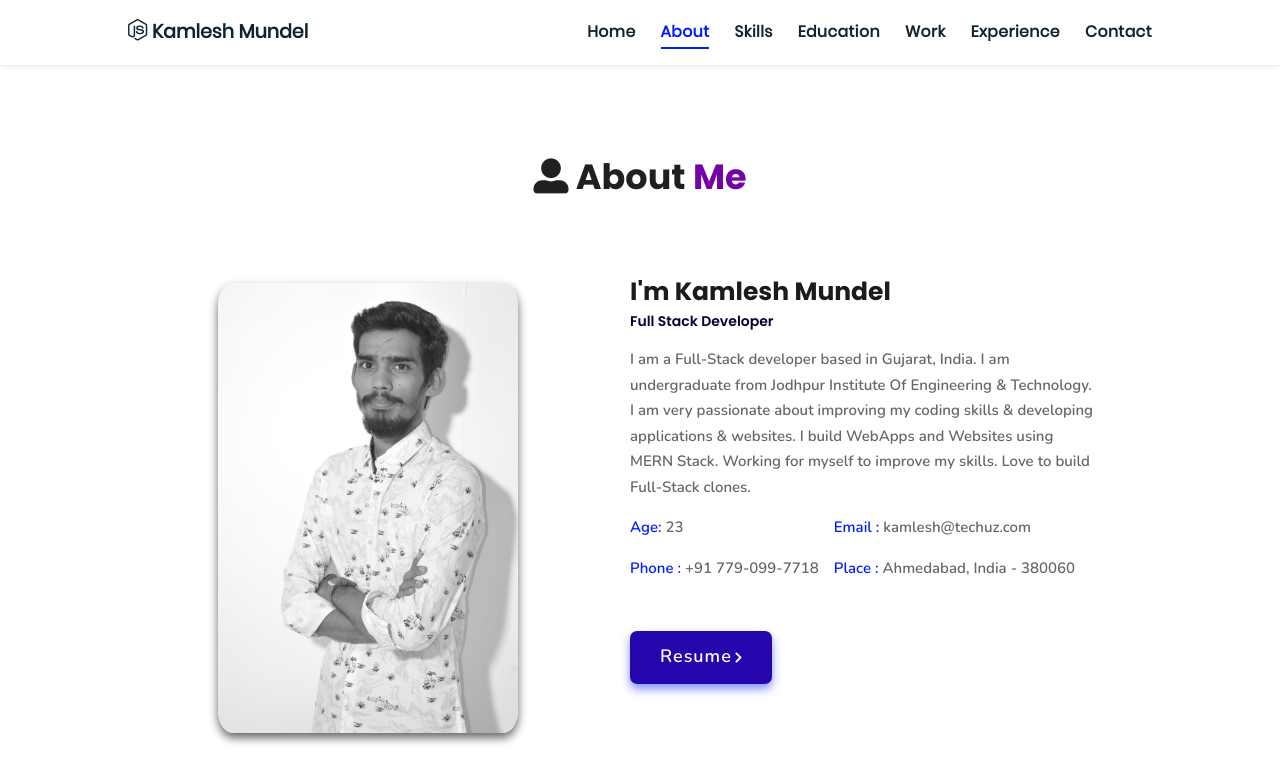
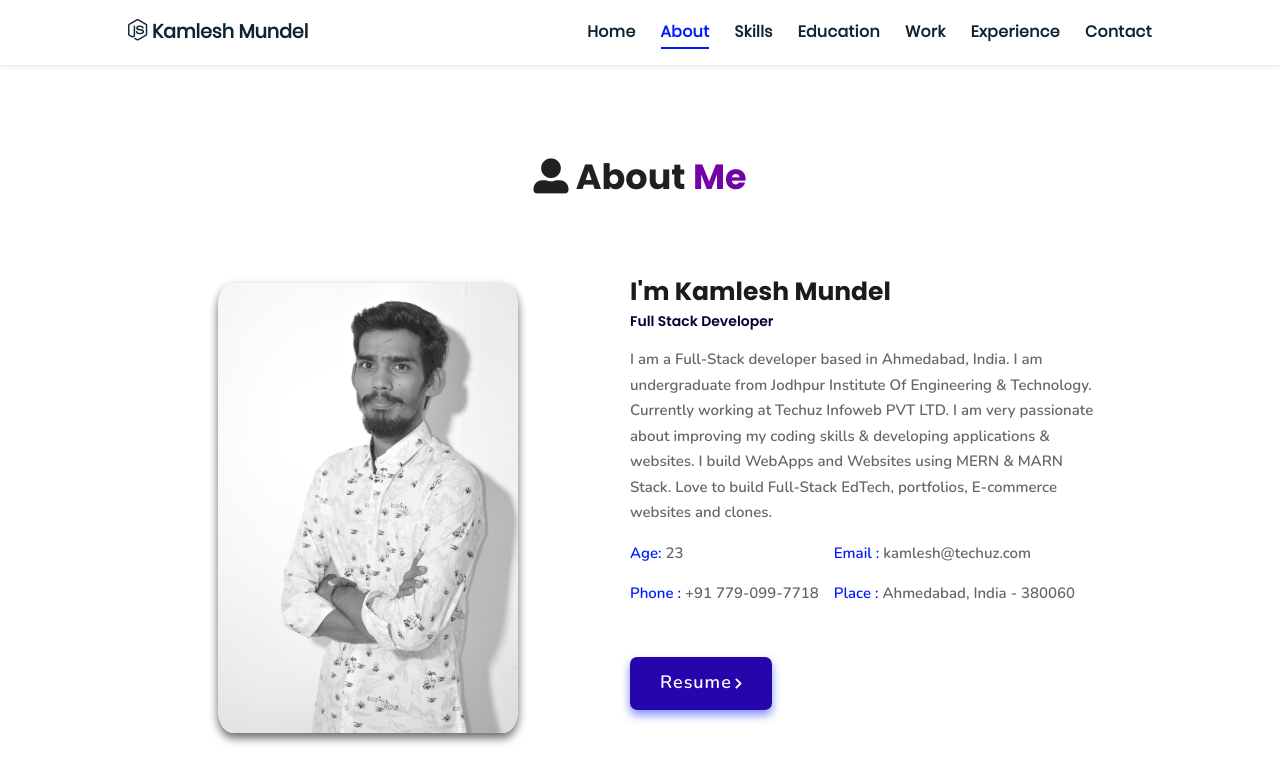
Before and after one commit to KamleshTechuz/zacrabo, a React (Create React App) app: page /about in a window 1280 px wide. Shown: the top 782 px of the page. Built offline with nearby package versions, Linux system fonts and the light colour scheme.

Commit message:
meta data & desc

```diff
--- a/public/index.html
+++ b/public/index.html
@@ -4,6 +4,11 @@
     <meta charset="utf-8">
     <meta name="viewport" content="width=device-width, initial-scale=1">
     <link rel="shortcut icon" href="%PUBLIC_URL%/favicon.ico">
+
+    <meta property="og:title" content="Kamlesh Mundel | Portfolio" />
+    <meta property="description" content="Portfolio is way to descripe youself in a unique way." />
+    <meta property="og:description" content="Portfolio is way to descripe youself in a unique way." />
+
     <!--
       Notice the use of %PUBLIC_URL% in the tag above.
       It will be replaced with the URL of the `public` folder during the build.
--- a/src/profile.data.js
+++ b/src/profile.data.js
@@ -37,7 +37,9 @@ export const PERSON = {
       status: "Completed",
     },
   },
-  about: 'I am a Full-Stack developer based in Gujarat, India. I am undergraduate from Jodhpur Institute Of Engineering & Technology. I am very passionate about improving my coding skills & developing applications & websites. I build WebApps and Websites using MERN Stack. Working for myself to improve my skills. Love to build Full-Stack clones.',
+  about: `I am a Full-Stack developer based in Ahmedabad, India. I am undergraduate from Jodhpur Institute Of Engineering & Technology.
+  Currently working at Techuz Infoweb PVT LTD. I am very passionate about improving my coding skills & developing applications & websites.
+  I build WebApps and Websites using MERN & MARN Stack. Love to build Full-Stack EdTech, portfolios, E-commerce websites and clones.`,
   current_role: 'Full Stack Developer',
   skills: [
     {
```
